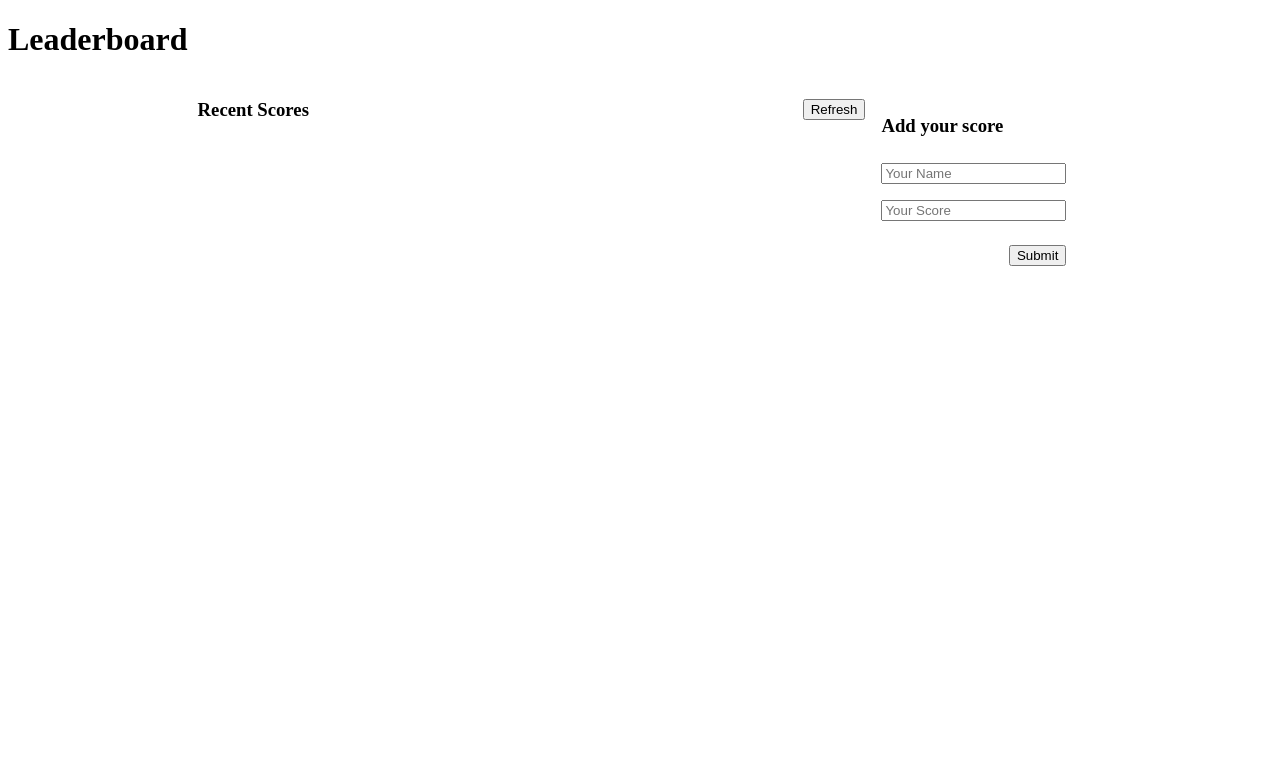
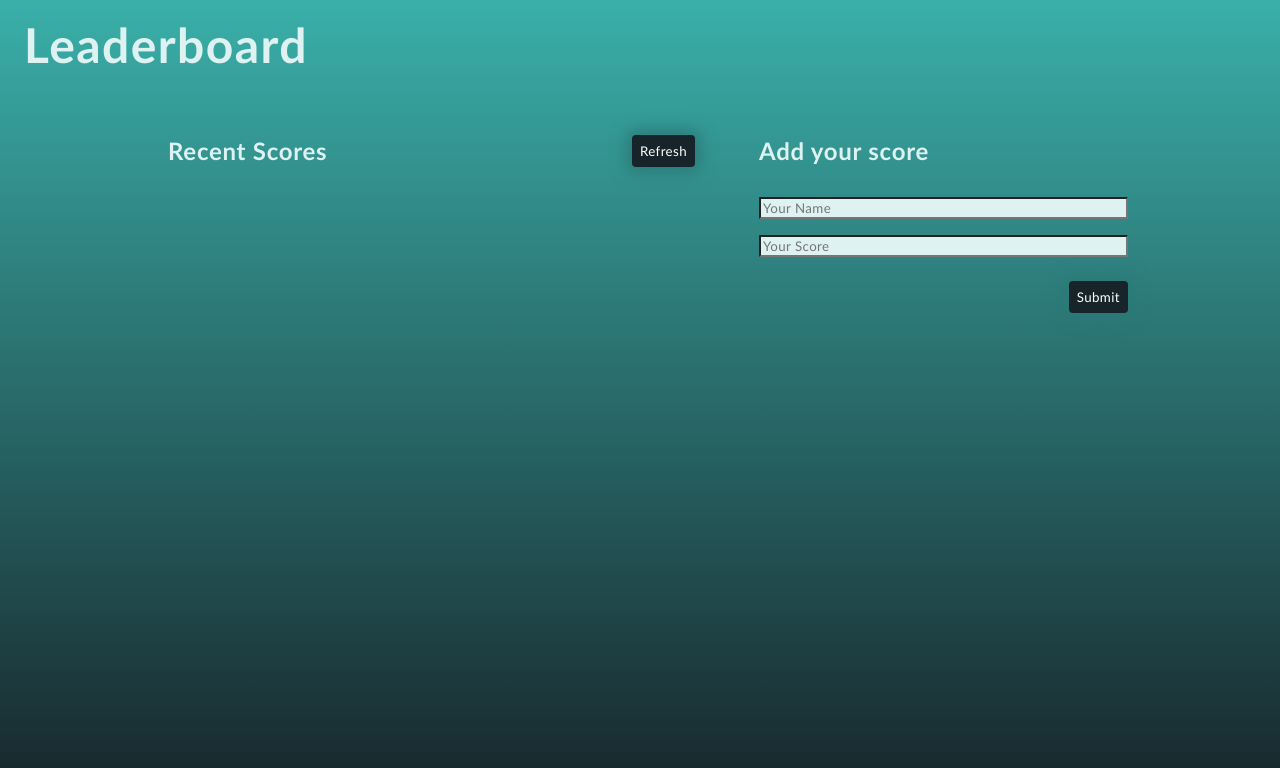
Before and after one commit to sunga12/Leaderboard, a website built with webpack: page src/index.html in a window 1280 px wide. Built offline with nearby package versions, Linux system fonts and the light colour scheme; no server answers.

Commit message:
Add styling

```diff
--- a/src/getData.js
+++ b/src/getData.js
@@ -3,7 +3,7 @@ export default async function getTheData() {
   scoreboard.textContent = '';
 
   const response = await fetch('https://us-central1-js-capstone-backend.cloudfunctions.net/api/games/RP7P3DgAooG12Jvz9hXa/scores')
-    .then((res) => res.json())
+    .then((res) =>  res.json())
     .then((data) => {
       data.result.forEach((entry) => {
         const score = document.createElement('li');
@@ -13,4 +13,5 @@ export default async function getTheData() {
     });
 
   return response;
+
 }
--- a/src/index.css
+++ b/src/index.css
@@ -1,13 +1,66 @@
+* {
+  font-family: 'Trebuchet MS', 'Lucida Sans Unicode', 'Lucida Grande', 'Lucida Sans', Arial, sans-serif;
+  letter-spacing: 0.03em;
+}
+
+body {
+  height: 100%;
+  width: 100%;
+  background-size: 100%;
+  background-repeat: no-repeat;
+  background-attachment: fixed;
+  background-image: linear-gradient(#3aafa9, #17252a);
+}
+
+.heading {
+  position: absolute;
+  top: 0;
+  width: 100%;
+}
+
+h3 {
+  font-size: 1.5rem;
+  color: #def2f1;
+}
+
+button {
+  background-color: #17252a;
+  color: #feffff;
+  border-radius: 4px;
+  box-shadow: 0 0 16px 5px #2b7a78;
+  transition-duration: 0.5s;
+  border: 0;
+  padding: 0.5rem;
+}
+
+form button {
+  align-self: flex-end;
+  margin: 1rem 0;
+}
+
+button:hover {
+  color: #17252a;
+  background-color: #feffff;
+}
+
+.title {
+  margin: 1rem;
+  width: 80%;
+  font-size: 3rem;
+  color: #def2f1;
+}
+
 #leaderboard {
   display: flex;
-  margin: auto;
-  width: 70%;
+  margin: 5rem auto;
+  width: 80%;
 }
 
 .scoreboard {
   display: flex;
   flex-direction: column;
   width: 100%;
+  padding: 2rem;
 }
 
 .recent-title {
@@ -34,13 +87,15 @@ form {
 
 form input {
   margin: 0.5rem 0;
+  background-color: #def2f1;
 }
 
-form button {
-  align-self: flex-end;
-  margin: 1rem 0;
+form input:hover {
+  text-indent: 10px;
+  transition-duration: 1s;
 }
 
 .add-score {
-  margin: 1rem;
+  margin: 2rem;
+  width: 70%;
 }
--- a/src/index.html
+++ b/src/index.html
@@ -3,11 +3,11 @@
 <head>
     <meta charset="UTF-8">
     <meta name="viewport" content="width=device-width, initial-scale=1.0">
-    <title>To Do List</title>
+    <title>Leaderboard</title>
 </head>
 <body>
 
-    <div class="title">
+    <div class="heading">
       <h1 class="title">Leaderboard</h1>
     </div>
 
```
Also changed, not shown: dist/main.bundle.js.
